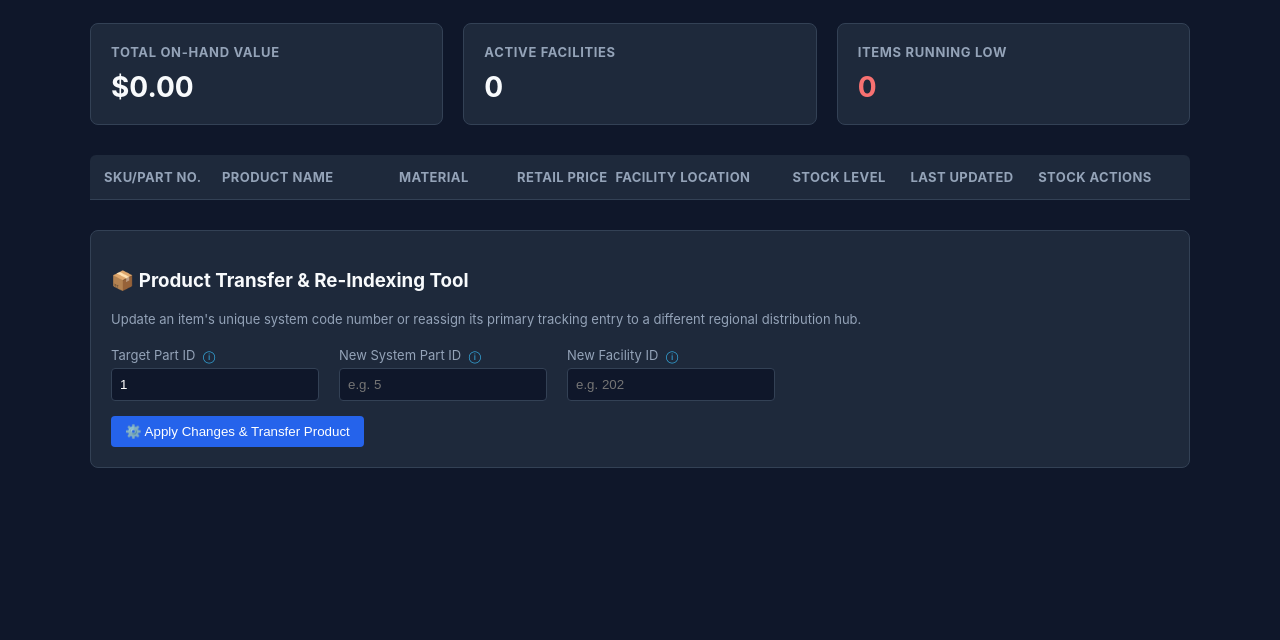
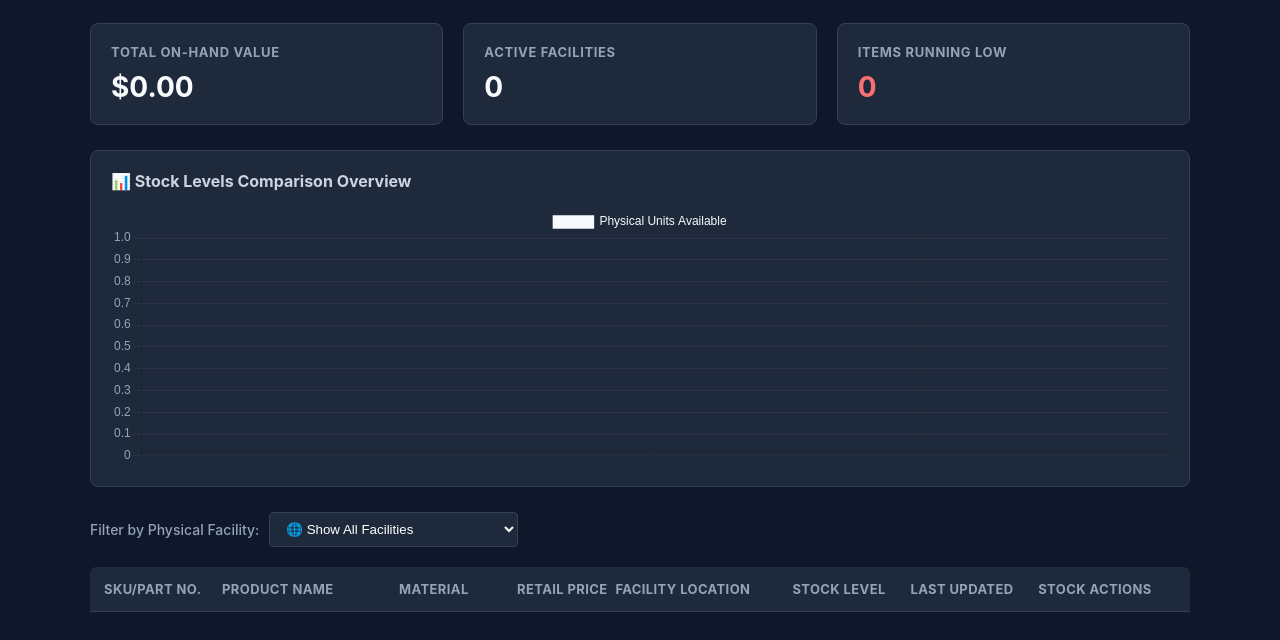
Before and after one commit to Kodikal4/Warehouse-inventory, a website: page index.html in a window 1280 px wide. Shown: the part 142-782 px from the top of the page. Drawn offline with nearby package versions, Linux system fonts and the light colour scheme; no server answers.

Commit message:
Added charts to illustrate data and filters to separate facilities

```diff
--- a/index.html
+++ b/index.html
@@ -3,20 +3,26 @@
 <head>
     <meta charset="UTF-8">
     <title>Global Inventory & Warehouse Manager</title>
+    <!-- Include Chart.js Library via CDN -->
+    <script src="https://cdn.jsdelivr.net/npm/chart.js"></script>
     <style>
         body { font-family: -apple-system, BlinkMacSystemFont, sans-serif; background-color: #0f172a; color: #f8fafc; padding: 20px; }
         .dashboard-container { max-width: 1100px; margin: 0 auto; }
 
-        /* Introductory Overview Banner */
+        /* Overview Banner */
         .hero-banner { background: linear-gradient(135deg, #1e293b 0%, #0f172a 100%); padding: 24px; border-radius: 8px; margin-bottom: 25px; border: 1px solid #334155; }
         .hero-banner h1 { margin: 0 0 8px 0; font-size: 26px; color: #f1f5f9; }
         .hero-banner p { margin: 0; color: #94a3b8; font-size: 15px; line-height: 1.5; }
 
-        /* Feature 1: Executive Pulse Analytics Grid */
-        .pulse-metrics { display: grid; grid-template-columns: repeat(3, 1fr); gap: 20px; margin-bottom: 30px; }
+        /* Executive Analytics Grid */
+        .pulse-metrics { display: grid; grid-template-columns: repeat(3, 1fr); gap: 20px; margin-bottom: 25px; }
         .metric-card { background: #1e293b; padding: 20px; border-radius: 8px; border: 1px solid #334155; }
         .metric-card h4 { margin: 0 0 10px 0; color: #94a3b8; font-size: 13px; text-transform: uppercase; letter-spacing: 0.05em; }
         .metric-val { font-size: 28px; font-weight: bold; color: #f8fafc; }
+
+        /* Chart Canvas Panel Container */
+        .analytics-panel { background-color: #1e293b; padding: 20px; border-radius: 8px; margin-bottom: 25px; border: 1px solid #334155; }
+        .chart-container { position: relative; height: 260px; width: 100%; }
 
         /* Grid Framework */
         .inventory-grid-header, .inventory-grid-row {
@@ -29,7 +35,7 @@
         .inventory-grid-header { background-color: #1e293b; font-weight: bold; color: #94a3b8; border-radius: 6px 6px 0 0; font-size: 13px; letter-spacing: 0.03em; }
         .inventory-grid-row:hover { background-color: #1e293b; }
 
-        /* Feature 4: Visual Allocation Indicator */
+        /* Visual Allocation Indicator */
         .load-bar-container { background: #475569; border-radius: 4px; height: 8px; width: 80px; overflow: hidden; margin-top: 4px; }
         .load-bar-fill { height: 100%; transition: width 0.3s ease; }
 
@@ -61,12 +67,13 @@
 <body>
     <div class="dashboard-container">
 
-        <!-- Human-Readable Welcome Introduction -->
+        <!-- Welcome Introduction -->
         <div class="hero-banner">
             <h1>🏢 Global Inventory & Warehouse Manager</h1>
             <p>A dashboard that views product stock amount, monitors storage facilities, and transfers items between warehouses instantly.</p>
         </div>
 
+        <!-- Analytics Pulse Blocks -->
         <div class="pulse-metrics">
             <div class="metric-card">
                 <h4>Total On-Hand Value</h4>
@@ -82,7 +89,25 @@
             </div>
         </div>
 
-        <!-- Clarified Grid Header Phrasing -->
+        <!-- Dynamic Chart Display Card -->
+        <div class="analytics-panel">
+            <h3 style="margin-top: 0; margin-bottom: 15px; font-size: 16px; color: #cbd5e1;">📊 Stock Levels Comparison Overview</h3>
+            <div class="chart-container">
+                <canvas id="inventoryBarChart"></canvas>
+            </div>
+        </div>
+
+        <!-- Filter Intersections -->
+        <div class="filter-container" style="margin-bottom: 20px; display: flex; align-items: center; gap: 10px;">
+            <label for="warehouseFilter" style="color: #94a3b8; font-size: 14px; font-weight: 500;">Filter by Physical Facility:</label>
+            <select id="warehouseFilter" onchange="loadDashboard()" style="padding: 8px 12px; background: #1e293b; color: white; border-radius: 4px; border: 1px solid #334155; cursor: pointer;">
+                <option value="all">🌐 Show All Facilities</option>
+                <option value="101">📍 Detroit Assembly Plant (101)</option>
+                <option value="202">📍 Chicago Distribution Hub (202)</option>
+            </select>
+        </div>
+
+        <!-- Catalog Grid Layout -->
         <div class="inventory-grid-header">
             <div>SKU/PART NO.</div>
             <div>PRODUCT NAME</div>
@@ -96,7 +121,7 @@
 
         <div id="inventory-data-target"></div>
 
-        <!-- Cleaned Up Administrative Transfer Form -->
+        <!-- Administrative Transfer Form -->
         <div class="admin-panel">
             <h3>📦 Product Transfer & Re-Indexing Tool</h3>
             <p style="font-size: 13px; color: #94a3b8; margin-bottom: 20px;">
@@ -105,7 +130,7 @@
 
             <div style="display: flex; gap: 20px; flex-wrap: wrap;">
                 <div class="form-group">
-                    <label>Target Part ID <span title="The unique database ID of the item you want to modify (e.g., 1 for Processing Cores).">ⓘ</span></label>
+                    <label>Target Part ID <span title="The unique database ID of the item you want to modify.">ⓘ</span></label>
                     <input type="number" id="target-part-id" value="1">
                 </div>
                 <div class="form-group">
@@ -122,6 +147,9 @@
     </div>
 
     <script>
+
+        let myChartInstance = null;
+
         async function loadDashboard() {
             try {
                 // Fetch Executive summary pulse data
@@ -133,9 +161,12 @@
                     document.getElementById('meta-risks').innerText = metrics.stockout_risks;
                 }
 
+                // Capture selected filter choice element value
+                const selectedWarehouse = document.getElementById('warehouseFilter').value;
+
                 // Fetch Catalog Row Items
                 let dataset = [];
-                const response = await fetch('/api/inventory/low-stock');
+                const response = await fetch(`/api/inventory/low-stock?warehouse=${selectedWarehouse}`);
                 if (response.ok) dataset = await response.json();
 
                 const container = document.getElementById('inventory-data-target');
@@ -194,9 +225,61 @@
                     `;
                     container.appendChild(row);
                 });
+
+                // Update Visual Graphic Layout Panel
+                renderInventoryChart(dataset);
+
             } catch (err) {
                 console.error("Failed to extract active dataset:", err);
             }
+        }
+
+        function renderInventoryChart(items) {
+            const ctx = document.getElementById('inventoryBarChart').getContext('2d');
+
+            // Clean arrays out of dataset object items
+            const labels = items.map(item => `${item.sku} (${item.warehouseid === 101 ? 'Detroit' : 'Chicago'})`);
+            const quantities = items.map(item => item.quantityonhand);
+            const borderColors = items.map(item => item.quantityonhand <= item.minimumstocklevel ? '#ef4444' : '#3b82f6');
+            const backgroundColors = items.map(item => item.quantityonhand <= item.minimumstocklevel ? 'rgba(239, 68, 68, 0.2)' : 'rgba(59, 130, 246, 0.2)');
+
+            // Wipe out older instance if it exists to clean canvas space completely
+            if (myChartInstance) {
+                myChartInstance.destroy();
+            }
+
+            myChartInstance = new Chart(ctx, {
+                type: 'bar',
+                data: {
+                    labels: labels,
+                    datasets: [{
+                        label: 'Physical Units Available',
+                        data: quantities,
+                        backgroundColor: backgroundColors,
+                        borderColor: borderColors,
+                        borderWidth: 1.5,
+                        borderRadius: 4
+                    }]
+                },
+                options: {
+                    responsive: true,
+                    maintainAspectRatio: false,
+                    scales: {
+                        y: {
+                            beginAtZero: true,
+                            ticks: { color: '#94a3b8', font: { family: 'sans-serif' } },
+                            grid: { color: 'rgba(255, 255, 255, 0.05)' }
+                        },
+                        x: {
+                            ticks: { color: '#94a3b8', font: { family: 'sans-serif', size: 11 } },
+                            grid: { display: false }
+                        }
+                    },
+                    plugins: {
+                        legend: { labels: { color: '#f8fafc', font: { family: 'sans-serif' } } }
+                    }
+                }
+            });
         }
 
         async function executeStockPick(partId, warehouseId) {
@@ -211,6 +294,7 @@
                 console.error("Network interface error:", error);
             }
         }
+
 
         function dispatchRestockOrder(sku, partId, warehouseId) {
             alert(`[AUTOMATED SUPPLY CHAIN DISPATCH]\n\nPurchase Order generated successfully for ${sku}.\nRouting 5 stock units to Warehouse Location ${warehouseId}.`);
```
